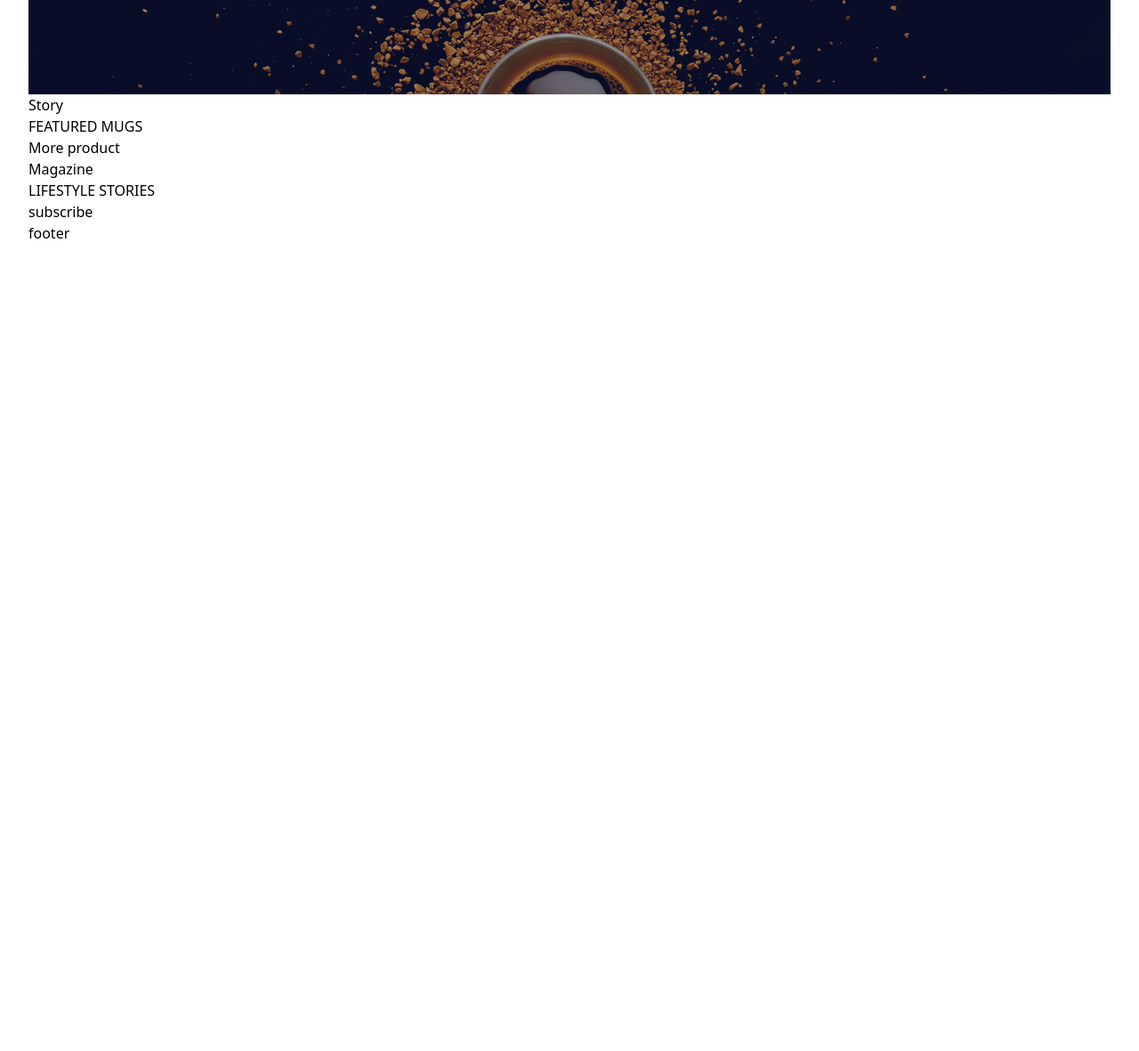
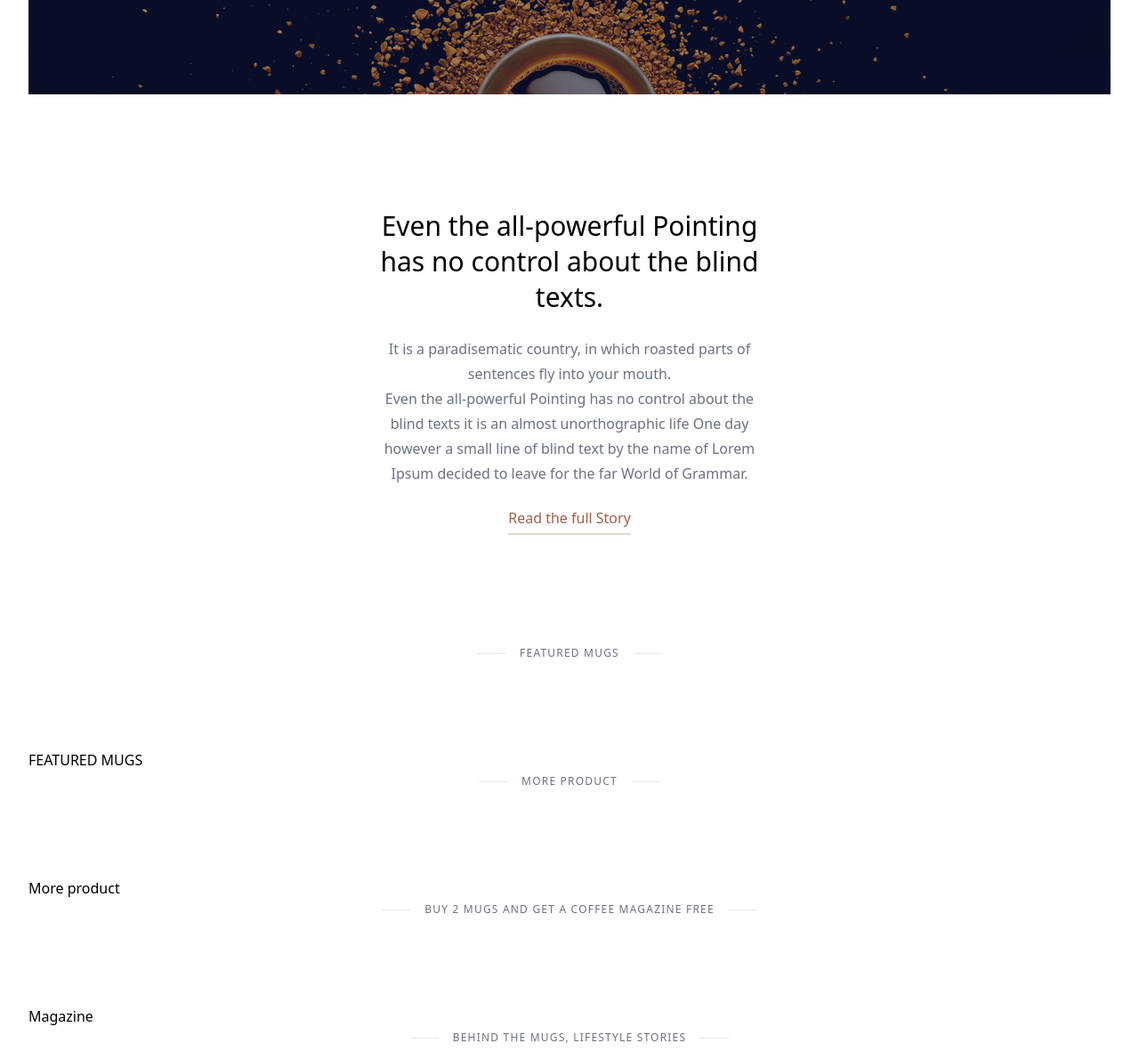
Before and after one commit to quanlmph18475/tailwindcss, a website: page public/index.html in a window 1280 px wide. Shown: the part 500-1681 px from the top of the page at 89% size. Before the commit the page ends 800 px from the top, so only its background shows below. Drawn offline with Linux system fonts and the light colour scheme.

Commit message:
add_story

```diff
--- a/public/index.html
+++ b/public/index.html
@@ -59,6 +59,7 @@
           </header>
 
           <main>
+            <!-- Slider -->
               <div class="slider h-[530px] bg-[url('./img/slider/slider.jpg')] bg-cover bg-no-repeat bg-bottom">
                 <div class="w-full h-full flex justify-center items-center bg-gray-900 bg-opacity-40">
                     <div class="mx-16 text-white text-center">
@@ -79,21 +80,61 @@
                     </div>
                 </div>
               </div>
+
+              <!-- Story -->
               <div class="story">
-                Story
+                <div class="w-full h-full flex justify-center items-center">
+                    <div class="px-4 sm:px-16 md:px-32 lg:px-64 xl:px-96 py-32 text-center">
+                      <div class="text-3xl leading-10 mb-6 font-">
+                        Even the all-powerful Pointing has no control about the blind texts.
+                      </div>
+                      <div class="text-gray-500 leading-7 mb-6">
+                        It is a paradisematic country, in which roasted parts of sentences fly into your mouth. <br> Even the all-powerful Pointing has no control about the blind texts it is an almost unorthographic life One day however a small line of blind text by the name of Lorem Ipsum decided to leave for the far World of Grammar.
+                      </div>
+                      <div class="">
+                        <a href="#" class="text-coffee-400 hover:text-coffee-600 relative after:absolute after:-bottom-2 after:left-0 after:bg-coffee-50 hover:after:bg-coffee-200 after:h-0.5 after:w-full after:transition-all
+    after:ease-in-out after:duration-400">Read the full Story</a>
+                      </div>
+                    </div>
+                </div>
+              </div>
+              <!-- FEATURED MUGS -->
+              <div class="subheadline">
+                    <div class="subheadline-deco-line"></div>
+                    <div class="subheadline-deco-label">FEATURED MUGS</div>
+                    <div class="subheadline-deco-line"></div>
               </div>
               <div class="featured-mugs">
                 FEATURED MUGS
               </div>
+              <!-- More product -->
+              <div class="subheadline">
+                    <div class="subheadline-deco-line"></div>
+                    <div class="subheadline-deco-label">More product</div>
+                    <div class="subheadline-deco-line"></div>
+              </div>
               <div class="more-product">
                 More product
+              </div>
+              <!-- Magazine -->
+              <div class="subheadline">
+                    <div class="subheadline-deco-line"></div>
+                    <div class="subheadline-deco-label">BUY 2 MUGS AND GET A COFFEE MAGAZINE FREE</div>
+                    <div class="subheadline-deco-line"></div>
               </div>
               <div class="magazine">
                 Magazine
               </div>
+              <!-- LIFESTYLE STORIES -->
+              <div class="subheadline">
+                    <div class="subheadline-deco-line"></div>
+                    <div class="subheadline-deco-label">BEHIND THE MUGS, LIFESTYLE STORIES</div>
+                    <div class="subheadline-deco-line"></div>
+              </div>
               <div class="lifestyle">
                  LIFESTYLE STORIES
               </div>
+              <!-- Subscribe -->
               <div class="subscribe">
                 subscribe
               </div>
--- a/src/input.css
+++ b/src/input.css
@@ -6,7 +6,7 @@
 }
 /* ct-custom */
 .ct-top-menu-item{
-    @apply cursor-pointer py-1 hover:text-gray-800 relative after:lg:absolute after:lg:bottom-0 after:lg:left-0 after:lg:bg-light-coffee after:lg:h-0.5 after:lg:w-0 hover:after:lg:w-full after:lg:transition-all
+    @apply cursor-pointer py-1 hover:text-gray-800 relative after:lg:absolute after:lg:bottom-0 after:lg:left-0 after:lg:bg-coffee-200 after:lg:h-0.5 after:lg:w-0 hover:after:lg:w-full after:lg:transition-all
     after:lg:ease-in-out after:lg:duration-300;
 }
 /* .top-menu-item-active{
@@ -15,6 +15,15 @@
 .icon{
     @apply w-5 h-5 inline-block;
 }
-.badge-circle{
+.badge-circle {
     @apply text-xs text-center rounded-full px-1.5;
 }
+.subheadline {
+    @apply flex justify-center items-center mb-24;
+}
+.subheadline-deco-line {
+    @apply w-8 h-px bg-gray-200;
+}
+.subheadline-deco-label {
+    @apply uppercase mx-4 tracking-widest text-gray-500 font-medium text-[12px] text-center;
+}
--- a/tailwind.config.js
+++ b/tailwind.config.js
@@ -4,7 +4,12 @@ module.exports = {
   theme: {
     extend: {
       colors:{
-        'light-coffee': '#C89F94'
+        'coffee': {
+          50: '#E8D6D0',
+          200: '#C89F94',
+          400: '#A25F4B',
+          600: '#744838',
+        }
       },
       keyframes: {
         slideDown: {
```
Also changed, not shown: public/output.css.
